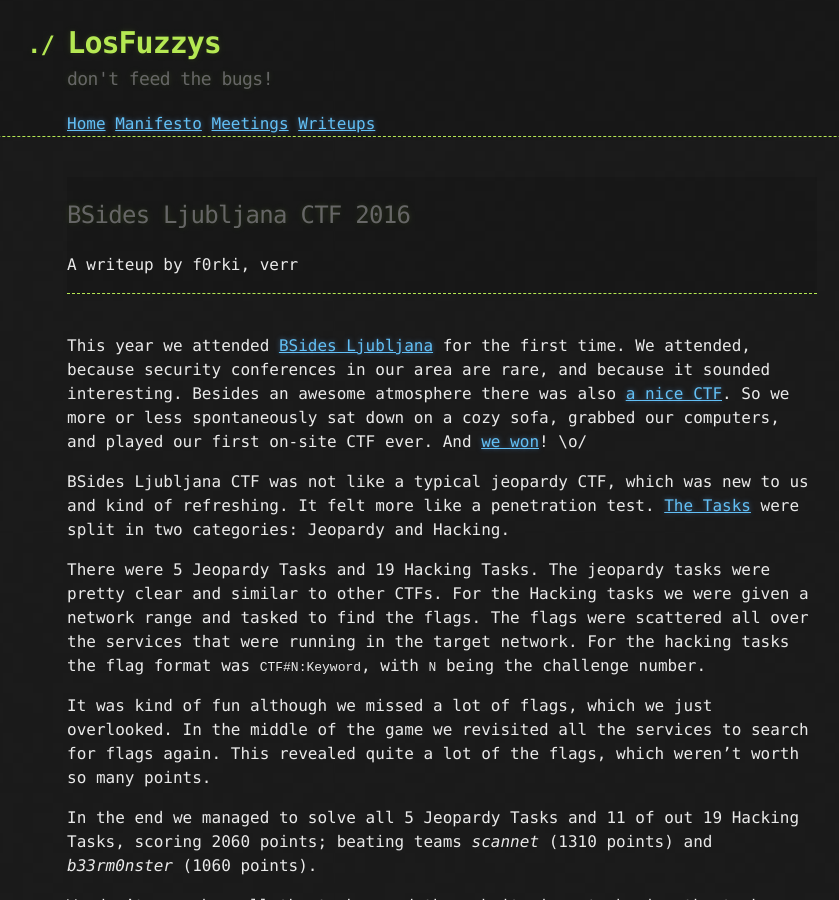
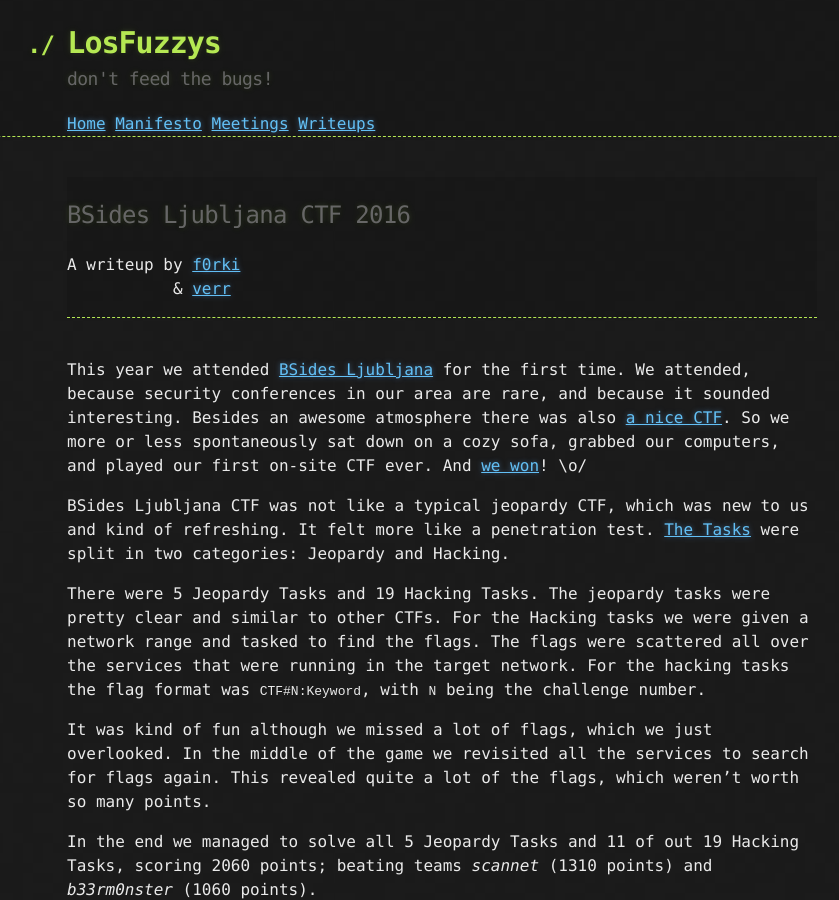
Before and after one commit to mtps3/Mtps3.github.io, a Jekyll site: the page built from _posts/2016-03-17-bsidesljubljana-ctf-2016.md, in a window 1280 px wide and 900 px high. Shown: the whole window, without its empty margins (198-1037 px from the left). Built offline with Jekyll 4.4.1, drawn with Linux system fonts in a browser that asks for light colours; comment, search, counter and statistics services are not loaded.

Commit message:
Implemented extended author info on writeup posts

```diff
--- /dev/null
+++ b/_includes/author.html
@@ -0,0 +1,30 @@
+{% assign posters = page.author | split:',' %}
+
+<p class="meta">
+{% for poster in posters %}
+	{% assign poster2 = poster | strip %}
+
+	{% if site.authors[poster2] %}
+		{% assign author = site.authors[poster2] %}
+		{% if forloop.index0 < 1 %}
+			A writeup by
+		{% else %}
+			<br/>&nbsp;&nbsp;&nbsp;&nbsp;&nbsp;&nbsp;&nbsp;&nbsp;&nbsp;&nbsp; &amp;
+		{% endif %}
+		{% if author.web %}
+			<a href="{{ author.web }}">
+		{% endif %}
+		{% if author.display_name %}
+			{{ author.display_name }}
+		{% else %}
+			{{ page.author }}
+		{% endif %}
+		{% if author.web %}
+			</a>
+		{% endif %}
+	{% else %}
+		A writeup by {{ poster2 }}
+	{% endif %}
+
+{% endfor %}
+</p>
--- a/_layouts/post.html
+++ b/_layouts/post.html
@@ -5,7 +5,9 @@
 
   <header class="post-header">
     <h2>{{ page.title }}</h2>
-    {% if page.author and page.categories contains 'writeup'  %}<p class="meta">A writeup by {{ page.author }}</p>{% endif %}
+    {% if page.author and page.categories contains 'writeup'  %}
+      {% include author.html %}
+    {% endif %}
     <!--<p class="meta">{{ page.date | date: "%b %-d, %Y" }}{% if page.author %} • {{ page.author }}{% endif %}{% if page.meta %} • {{ page.meta }}{% endif %}</p> -->
   </header>
 
```
